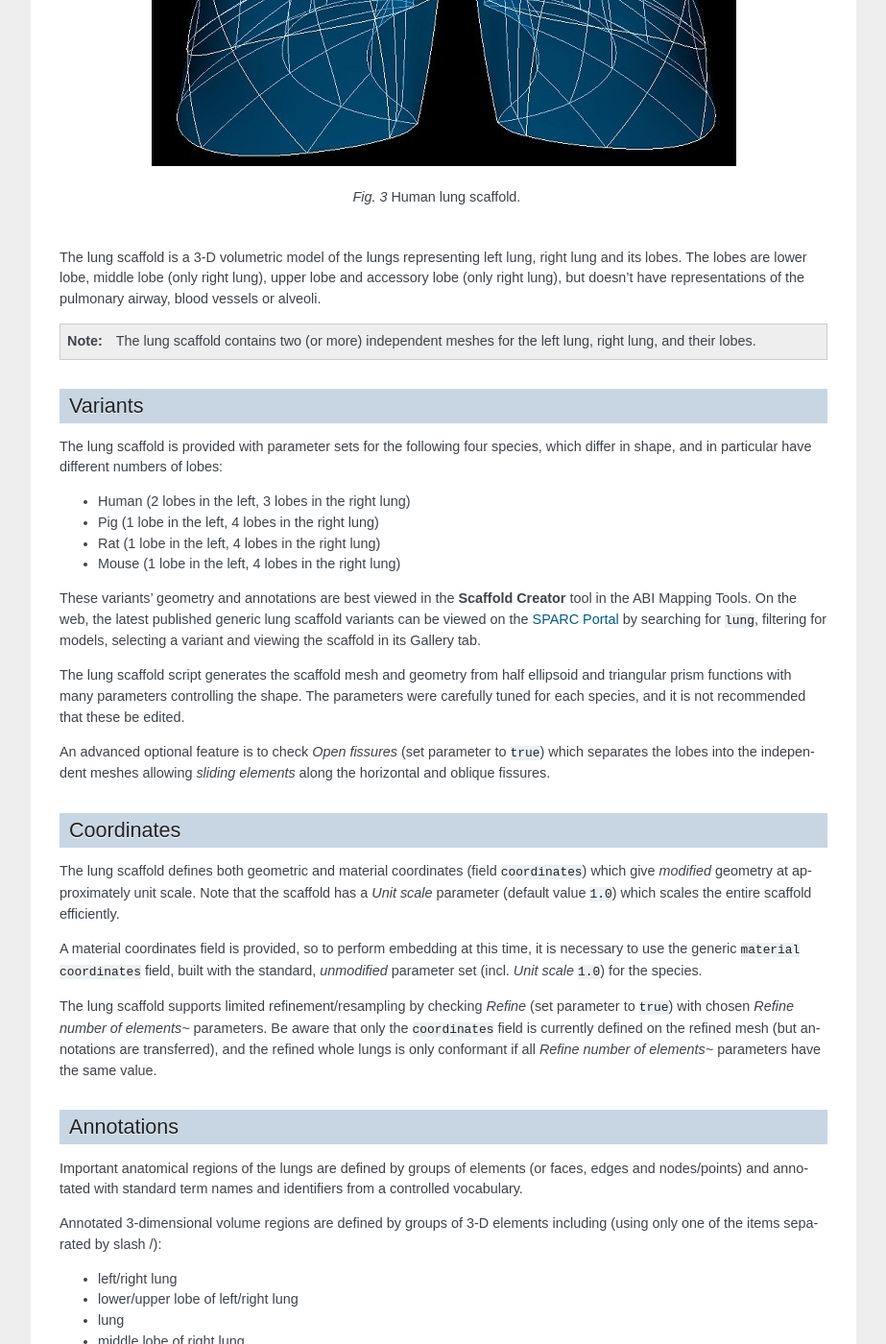
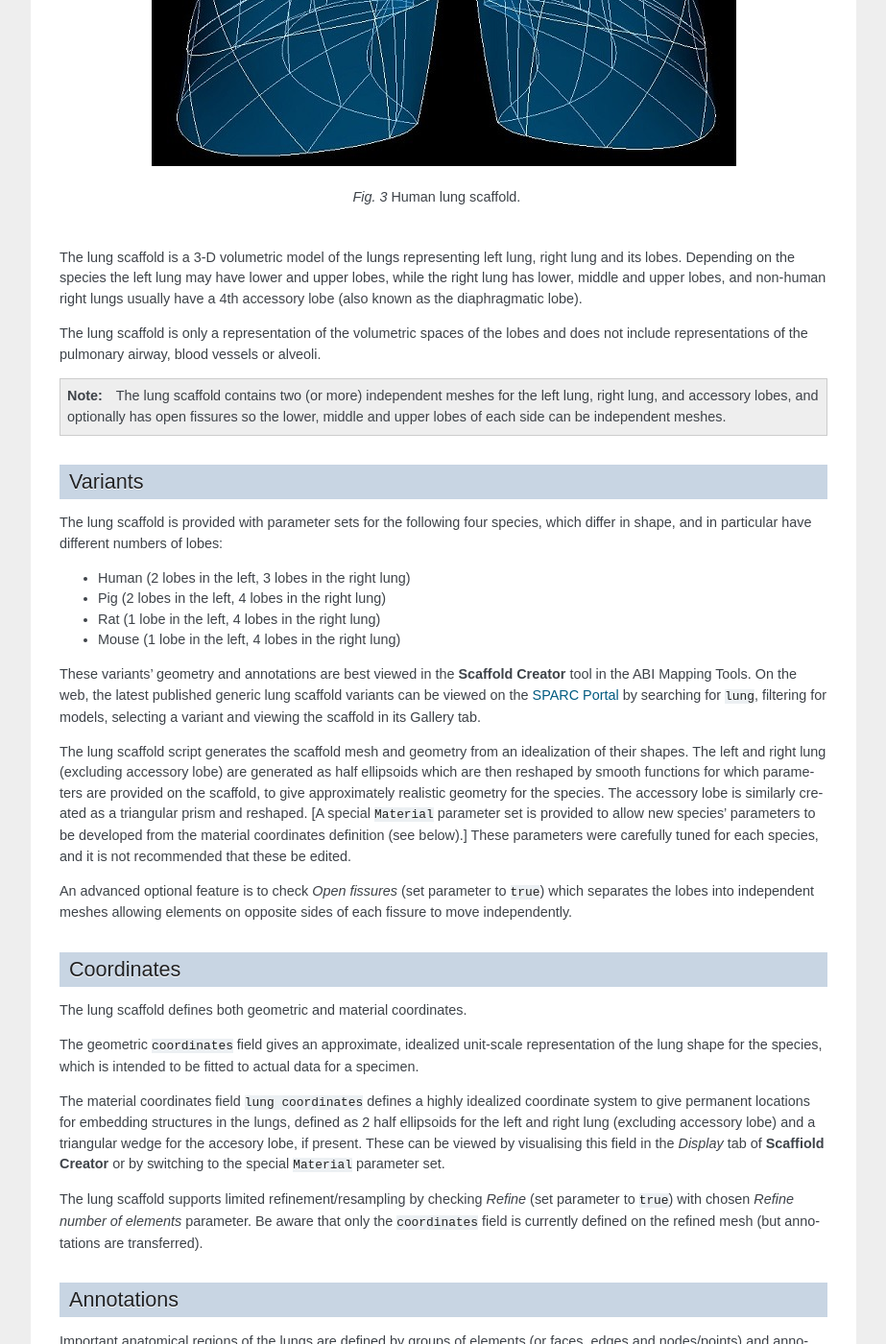
Before and after one commit to ABI-Software/scaffoldmaker, a Sphinx documentation site: the page built from docs/scaffolds/lung.rst, in a window 1280 px wide and 1400 px high, scrolled down 586 px. Shown: the whole window at 96% size, without its empty margins (198-1121 px from the left). Built offline with Sphinx 7.4.7, drawn with Linux system fonts in a browser that asks for light colours; some of the changed text lies outside the part shown.

Commit message:
Improve lung scaffold documentation

```diff
--- a/docs/scaffolds/lung.rst
+++ b/docs/scaffolds/lung.rst
@@ -12,46 +12,60 @@ the human variant is shown in :numref:`fig-scaffoldmaker-human-lung`.
    Human lung scaffold.
 
 The lung scaffold is a 3-D volumetric model of the lungs representing left lung, right lung and its lobes.
-The lobes are lower lobe, middle lobe (only right lung), upper lobe and accessory lobe (only right lung), but
-doesn't have representations of the pulmonary airway, blood vessels or alveoli.
+Depending on the species the left lung may have lower and upper lobes, while the right lung has lower, middle and
+upper lobes, and non-human right lungs usually have a 4th accessory lobe (also known as the diaphragmatic lobe).
+
+The lung scaffold is only a representation of the volumetric spaces of the lobes and does not include representations
+of the pulmonary airway, blood vessels or alveoli.
 
 .. note::
 
-   The lung scaffold contains two (or more) independent meshes for the left lung, right lung, and their lobes.
+   The lung scaffold contains two (or more) independent meshes for the left lung, right lung, and accessory lobes, and
+   optionally has open fissures so the lower, middle and upper lobes of each side can be independent meshes.
 
 Variants
 --------
 
-The lung scaffold is provided with parameter sets for the following four species, which differ in shape, and in particular
-have different numbers of lobes:
+The lung scaffold is provided with parameter sets for the following four species, which differ in shape, and in
+particular have different numbers of lobes:
 
 * Human (2 lobes in the left, 3 lobes in the right lung)
-* Pig (1 lobe in the left, 4 lobes in the right lung)
+* Pig (2 lobes in the left, 4 lobes in the right lung)
 * Rat (1 lobe in the left, 4 lobes in the right lung)
 * Mouse (1 lobe in the left, 4 lobes in the right lung)
 
 These variants' geometry and annotations are best viewed in the **Scaffold Creator** tool in the ABI Mapping Tools.
-On the web, the latest published generic lung scaffold variants can be viewed on the `SPARC Portal <https://sparc.science/>`_
-by searching for ``lung``, filtering for models, selecting a variant and viewing the scaffold in its Gallery tab.
+On the web, the latest published generic lung scaffold variants can be viewed on the
+`SPARC Portal <https://sparc.science/>`_ by searching for ``lung``, filtering for models, selecting a variant and
+viewing the scaffold in its Gallery tab.
 
-The lung scaffold script generates the scaffold mesh and geometry from half ellipsoid and triangular prism functions with
-many parameters controlling the shape. The parameters were carefully tuned for each species, and it is not recommended that these be edited.
+The lung scaffold script generates the scaffold mesh and geometry from an idealization of their shapes. The left and
+right lung (excluding accessory lobe) are generated as half ellipsoids which are then reshaped by smooth functions for
+which parameters are provided on the scaffold, to give approximately realistic geometry for the species.
+The accessory lobe is similarly created as a triangular prism and reshaped.
+[A special ``Material`` parameter set is provided to allow new species' parameters to be developed from the material
+coordinates definition (see below).]
+These parameters were carefully tuned for each species, and it is not recommended that these be edited.
 
-An advanced optional feature is to check *Open fissures* (set parameter to ``true``) which separates the lobes into the independent
-meshes allowing *sliding elements* along the horizontal and oblique fissures.
+An advanced optional feature is to check *Open fissures* (set parameter to ``true``) which separates the lobes into
+independent meshes allowing elements on opposite sides of each fissure to move independently.
 
 Coordinates
 -----------
 
-The lung scaffold defines both geometric and material coordinates (field ``coordinates``) which give *modified* geometry at approximately unit
-scale. Note that the scaffold has a *Unit scale* parameter (default value ``1.0``) which scales the entire scaffold efficiently.
+The lung scaffold defines both geometric and material coordinates.
 
-A material coordinates field is provided, so to perform embedding at this time, it is necessary to use the generic
-``material coordinates`` field, built with the standard, *unmodified* parameter set (incl. *Unit scale* ``1.0``) for the species.
+The geometric ``coordinates`` field gives an approximate, idealized unit-scale representation of the lung shape for the
+species, which is intended to be fitted to actual data for a specimen.
+
+The material coordinates field ``lung coordinates`` defines a highly idealized coordinate system to give
+permanent locations for embedding structures in the lungs, defined as 2 half ellipsoids for the left and right lung
+(excluding accessory lobe) and a triangular wedge for the accesory lobe, if present. These can be viewed by visualising
+this field in the *Display* tab of **Scaffiold Creator** or by switching to the special ``Material`` parameter set.
 
 The lung scaffold supports limited refinement/resampling by checking *Refine* (set parameter to ``true``) with chosen
-*Refine number of elements~* parameters. Be aware that only the ``coordinates`` field is currently defined on the refined mesh
-(but annotations are transferred), and the refined whole lungs is only conformant if all *Refine number of elements~* parameters have the same value.
+*Refine number of elements* parameter. Be aware that only the ``coordinates`` field is currently defined on the refined
+mesh (but annotations are transferred).
 
 Annotations
 -----------
@@ -59,54 +73,68 @@ Annotations
 Important anatomical regions of the lungs are defined by groups of elements (or faces, edges and nodes/points) and
 annotated with standard term names and identifiers from a controlled vocabulary.
 
-Annotated 3-dimensional volume regions are defined by groups of 3-D elements including (using only one of the items separated by slash /):
+Annotated 3-dimensional volume regions are defined by groups of 3-D elements including (using only one of the items
+separated by slash /):
 
 * left/right lung
-* lower/upper lobe of left/right lung
+* lower/middle/upper lobe of left/right lung
 * lung
-* middle lobe of right lung
 * right lung accessory lobe
 
 **Terms for volume regions such as the above are not to be used for digitized contours!** They are used for applying
 different material properties in models and the strain/curvature penalty (stiffness) parameters in fitting.
 
-Annotated 2-dimensional surface regions are defined for matching annotated contours digitized from medical images including
-(where ``surface`` is the outside boundary on the meshes and only one of the items separated by slash /):
+Annotated 2-dimensional surface regions are defined for matching annotated contours digitized from medical images
+including (where ``surface`` is the outside boundary on the meshes and using only one of the items separated by slash
+/):
 
 * base of left/right lung surface
 * base of lower lobe of left/right lung surface
 * base of middle lobe of right lung surface
+* base of upper lobe of left lung surface
+* horizontal fissure of left/right lung
+* horizontal fissure of lower/middle/upper lobe of left/right lung
+* lateral/medial surface of left/right lung
+* lateral/medial surface of lower/middle/upper lobe of left/right lung
+* left/right lung surface
+* lower/middle/upper lobe of left/right lung surface
+* oblique fissure of left/right lung
+* oblique fissure of lower/middle/upper lobe of left/right lung
+* right lung accessory lobe surface
 * base of right lung accessory lobe surface
-* base of upper lobe of left lung surface
-* horizontal fissure of right lung
-* horizontal fissure of middle/upper lobe of right lung
-* lateral/medial surface of left/right lung
-* lateral/medial surface of lower/upper lobe of left/right lung
-* medial surface of middle lobe of right lung
-* left/right lung surface
-* lower/upper lobe of left/right lung surface
-* middle lobe of right lung surface
-* oblique fissure of left/right lung
-* oblique fissure of lower/upper lobe of left/right lung
-* oblique fissure of middle lobe of right lung
-* right lung accessory lobe surface
-
-Note that once the subgroups are used in fitting, the digitized medical images should be excluded from its supergroups.
-For example, if ``lower/upper lobe of left lung`` are annotated in the digitized medical images, the
-digitized medical images shouldn't be annotated in ``left lung``. This helps to avoid an overlapping effect in between
-groups
+* left/right/dorsal/ventral surface of right lung accessory lobe
 
 Annotated 1-dimensional line regions are defined for matching annotated contours digitized from medical images including
-(only one of the items separated by slash /):
+(using only one of the items separated by slash /):
 
 * anterior border of left/right lung
 
-Several fiducial marker points are defined on the lung scaffold, of which the followings are potentially usable when digitizing:
+Several fiducial marker points are defined on the lung scaffold, of which the followings are potentially usable when
+digitizing:
 
 * apex of left/right lung
-* dorsal base of right lung accessory lobe
 * laterodorsal tip of middle lobe of right lung
 * medial/ventral base of left/right lung
-* medial/ventral base of right lung accessory lobe
+* dorsal/ventral apex of right lung accessory lobe
+* left/right dorsal/ventral base of right lung accessory lobe
 
-At present these are defined on the outer surface of the lungs
+**Digitization tips to assist fitting:**
+
+1. A proper lung model requires accurate location of all surfaces of the lobes. This requires digitizing the fissures
+and exterior surfaces of the lungs. It's not a requirement to use the most specific annotation group for a surface
+(e.g. for a particular lobe instead of the whole left/right lung) but it may make fitting more efficient.
+
+2. Digitize any fiducial markers you can identify as these are gold standard locations which can be highly weighted in
+the fit.
+
+3. The sharp anterior edges of the left/right lungs are difficult to fit. At a minimum it's important to have data
+marker points for the ``ventral base of left/right lung`` fiducial markers. To properly fit the rest of the edges it's
+best to have data points/contours along these edges  annotated with the 1-D ``anterior border of left/right lung``
+terms, which can be weighted highly in the fit. Annotating with lateral/medial surfaces may work in some cases, but just
+using lung/lobe surface groups can be problematic; in both cases there may not be enough data to definitively pull the
+edge into position during the fit.
+
+4. For fitting a lung scaffold with open fissures, annotate fissure data points/contours which clearly belong to only
+one lobe with the fissure term specific to that lobe. Where fissures are too close to distinguish the lobe they are on,
+annotate digitized data the generic fissure term (not for a specific lobe). Doing this allows the same data to fit all
+lobes correctly.
```
